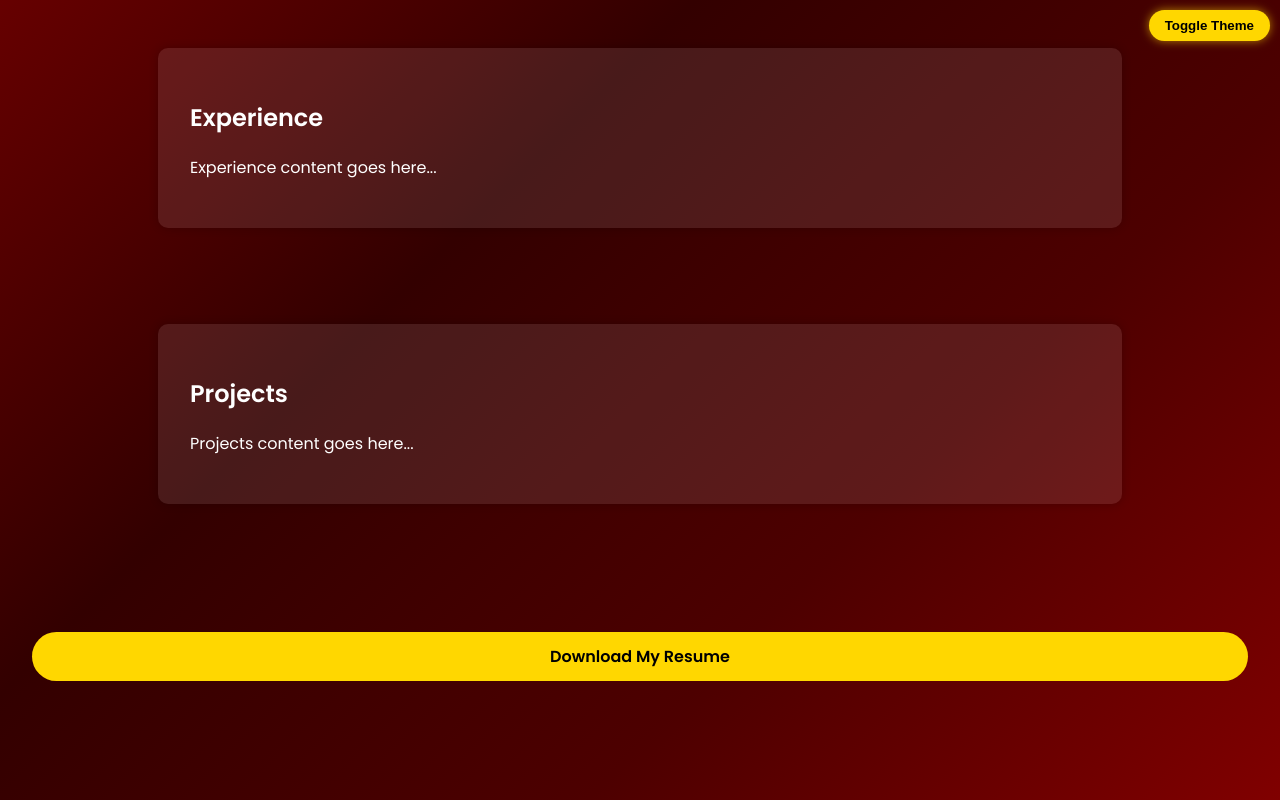
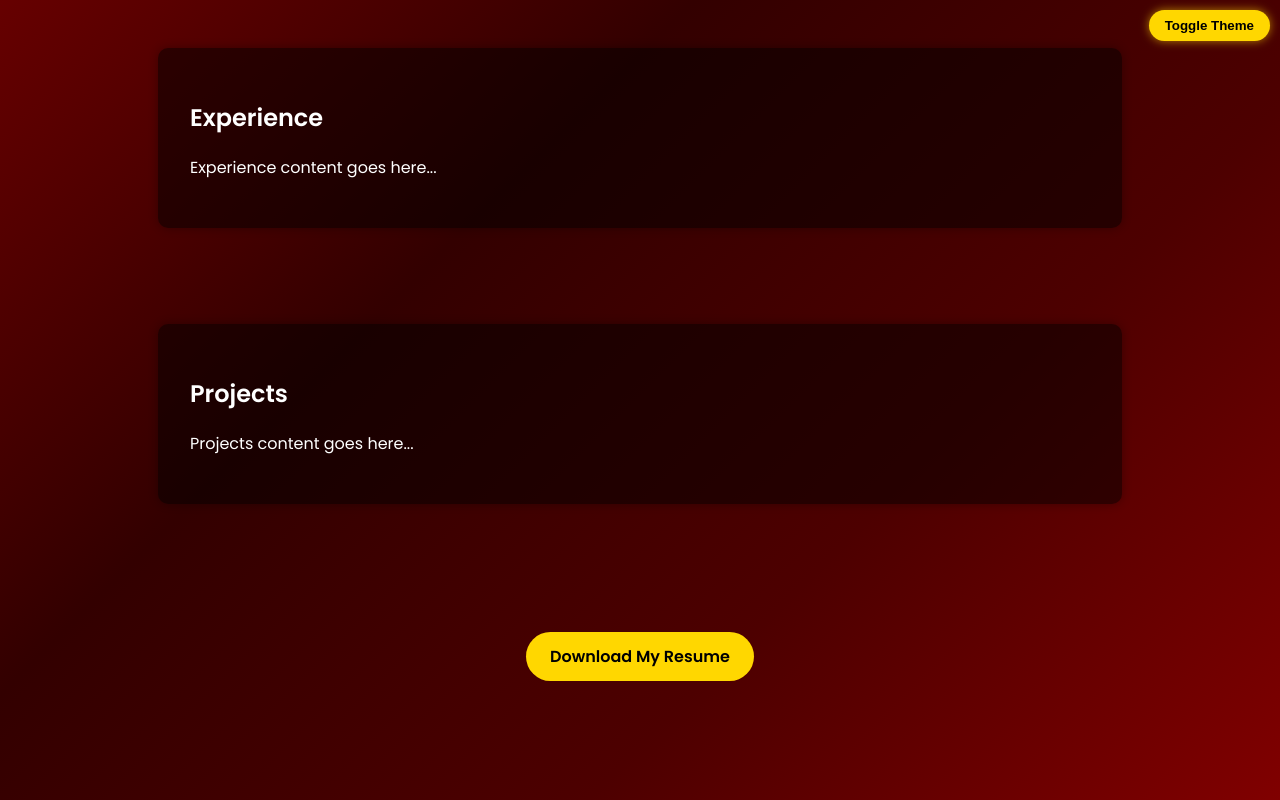
Before and after one commit to Divyadharshini-Saravanakumar/divya-portfolio, a plain HTML site: page index.html in a window 1280 px wide. Drawn offline with nearby package versions, Linux system fonts and the light colour scheme.

Commit message:
index.html

```diff
--- a/index.html
+++ b/index.html
@@ -44,15 +44,15 @@
     .section-content {
       max-width: 900px;
       margin: 0 auto;
-      background-color: rgba(255, 255, 255, 0.1);
+      background-color: rgba(0, 0, 0, 0.5);
       border-radius: 10px;
       padding: 2rem;
-      box-shadow: 0 0 10px rgba(0,0,0,0.2);
+      box-shadow: 0 0 10px rgba(0,0,0,0.3);
+      color: white;
     }
 
     .btn {
-      display: block;
-      margin: 2rem auto 0;
+      display: inline-block;
       background: var(--accent-dark);
       color: black;
       padding: 0.75rem 1.5rem;
@@ -67,6 +67,11 @@
     .btn:hover {
       background: #ffe066;
       transform: scale(1.05);
+    }
+
+    .centered-button {
+      text-align: center;
+      margin-top: 2rem;
     }
 
     #theme-toggle {
@@ -114,7 +119,7 @@
     </div>
   </section>
 
-  <section>
+  <section class="centered-button">
     <a href="Resume_Divya_Dharshini.pdf" class="btn" download>Download My Resume</a>
   </section>
 
```
